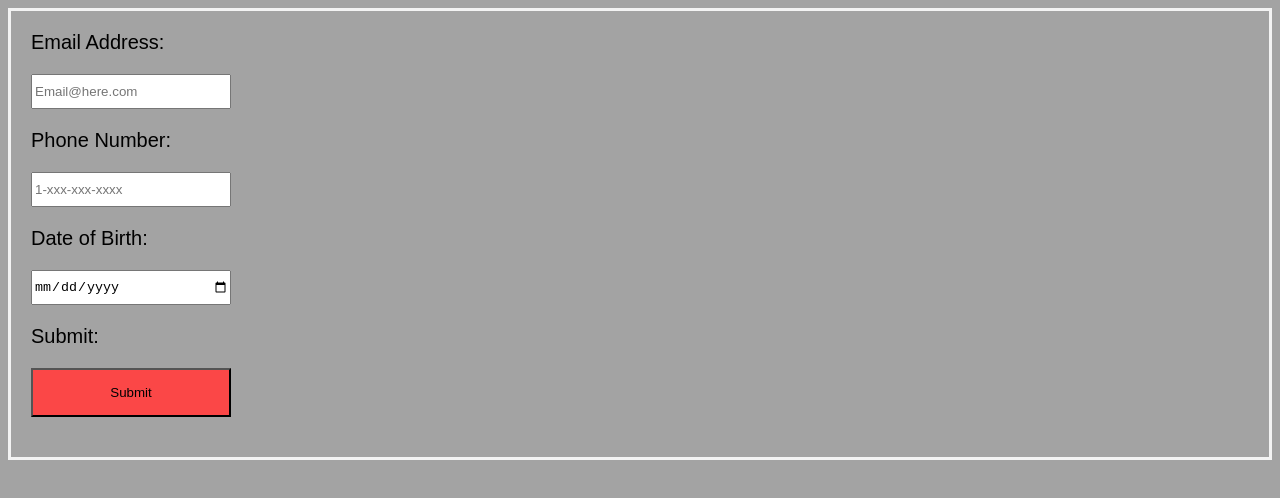
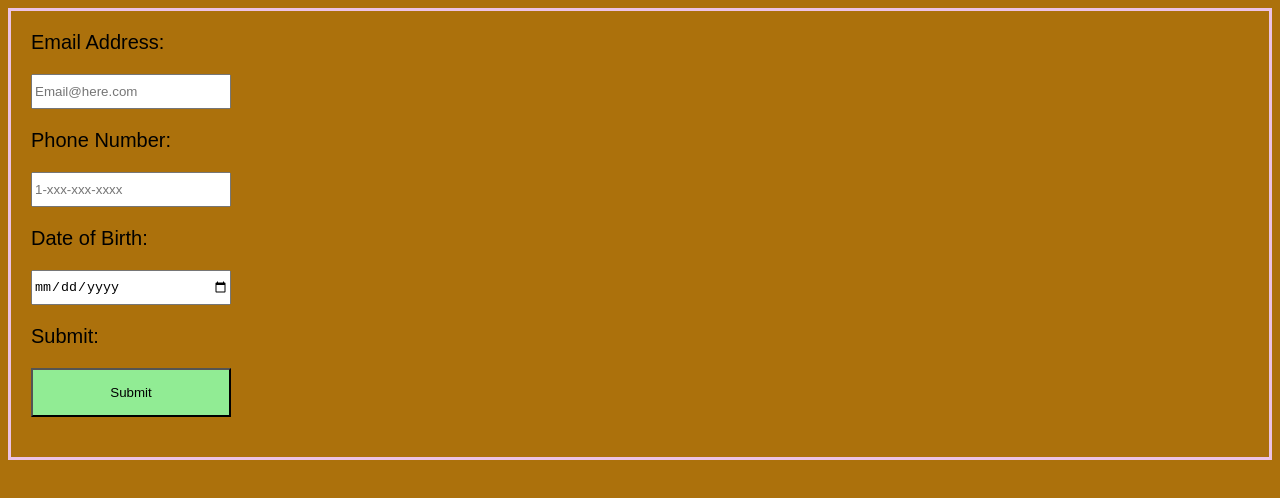
Before and after one commit to Lucien-s-First-Organization/Lab2, a plain HTML site: page index.html in a window 1280 px wide. Drawn offline with Linux system fonts and the light colour scheme.

Commit message:
Update screen.css

```diff
--- a/css/screen.css
+++ b/css/screen.css
@@ -1,10 +1,10 @@
 body {
 	font-family: Arial, Helvetica;
-	background-color: #a3a3a3;
+	background-color: rgb(172, 113, 12);
 	font-size: 20px;
 }
 form {
-	border: 3px solid #f3f3f3;
+	border: 3px solid #edc3e5;
 }
 .formcontainer {
 	padding: 20px;
@@ -18,7 +18,7 @@ input{
 }
 button {
 	 padding: 15px 20px;
-	 background-color: #fb4747;
+	 background-color: #91ec94;
 	 margin: 20px 0;
 	 box-sizing: border-box;
 	 display: block;
```
